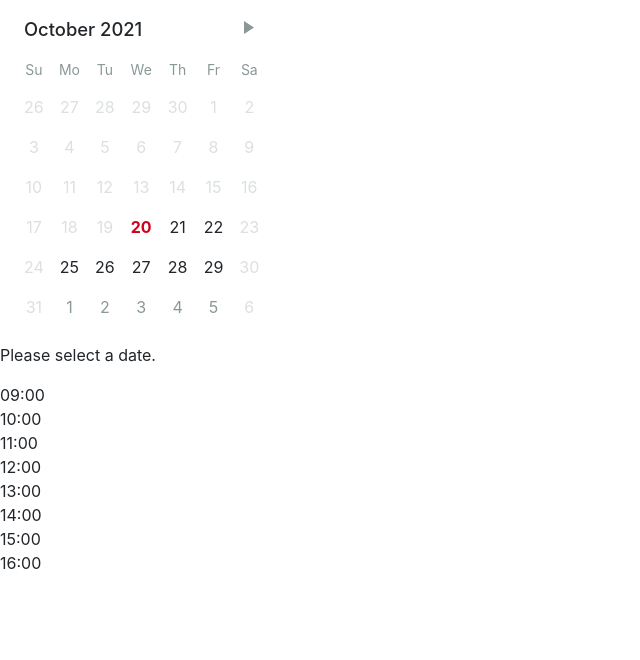
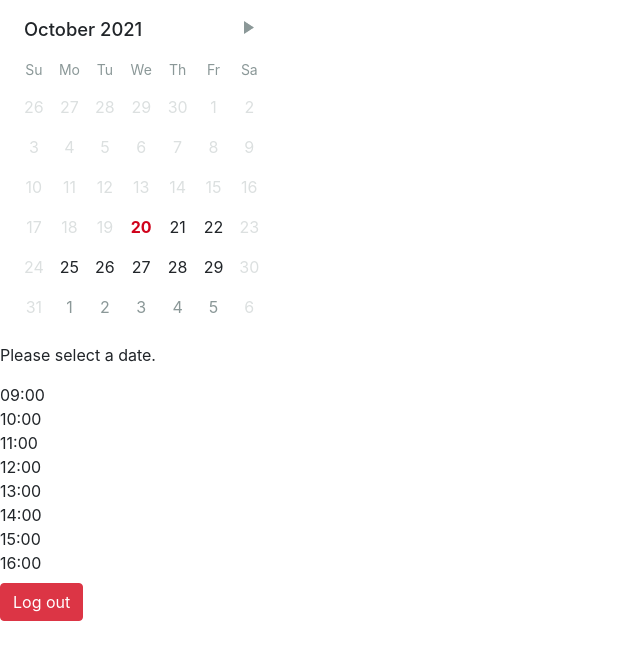
Before and after one commit to iO-Academy/2021-jul-lrss, a React (Create React App) app in the folder client/: page /day-planner in a window 1280 px wide. Shown: the top 660 px of the page, without its empty margins (0-640 px from the left). Built offline with nearby package versions, Linux system fonts and the light colour scheme; no server answers.

Commit message:
added basic logout functionality - needs styling on patient page but looks ok on doc day

```diff
--- a/client/src/Components/DoctorDayPlannerPage/DoctorDayPlannerPage.js
+++ b/client/src/Components/DoctorDayPlannerPage/DoctorDayPlannerPage.js
@@ -6,6 +6,7 @@ import ConfirmAppointmentModal from "../ConfirmAppointmentModal/ConfirmAppointme
 import AppointmentInfoModal from "./AppointmentInfoModal";
 import {Button} from "react-bootstrap";
 import TableRow from "./TableRow";
+import LogoutButton from "../LogoutButton/LogoutButton";
 
 const DoctorDayPlannerPage = () => {
     const [dateSelected, setDateSelected] = useState(new Date())
@@ -200,6 +201,7 @@ const DoctorDayPlannerPage = () => {
                         />
                     </tr>
             </table>
+            <LogoutButton />
         </div>
     )
 }
--- a/client/src/Components/LoginPage/LoginPage.js
+++ b/client/src/Components/LoginPage/LoginPage.js
@@ -57,11 +57,11 @@ const LoginPage = (props) => {
         <div className="loginContainer">
             <Form onSubmit={handleSubmit}>
                 <Form.Group>
-                    <label class="form-label">I would like to log in as a:</label>
+                    <label className="form-label">I would like to log in as a:</label>
                     <select className="form-select form-select-lg mb-3" aria-label=".form-select-lg example"
                             name="isDoctor" id="isDoctor" onChange={handleDoctorChange} value={isDoctor}>
-                        <option class="dropdown-item" value="true">doctor</option>
-                        <option selected class="dropdown-item" value="false">patient</option>
+                        <option className="dropdown-item" value="true">doctor</option>
+                        <option selected className="dropdown-item" value="false">patient</option>
                     </select>
                 </Form.Group>
                 <Form.Group className="mb-3" controlId="formBasicEmail">
--- /dev/null
+++ b/client/src/Components/LogoutButton/LogoutButton.js
@@ -0,0 +1,26 @@
+import {Button} from 'react-bootstrap'
+import {useHistory} from "react-router-dom";
+
+const LogoutButton = () => {
+    const history = useHistory()
+    const logOut = () => {
+        const url = 'http://localhost:3001/logout'
+        const requestOptions = {
+            method: 'GET',
+            headers: { 'Content-Type': 'application/json' },
+        }
+
+        fetch(url, requestOptions)
+            .then(response => {
+                if(response.status === 200) {
+                    history.push('/')
+                }
+            })
+    }
+
+    return (
+        <Button className="btn-danger" onClick={logOut}>Log out</Button>
+    )
+}
+
+export default LogoutButton
--- a/client/src/Components/PatientBookingPage/PatientBookingPage.js
+++ b/client/src/Components/PatientBookingPage/PatientBookingPage.js
@@ -7,6 +7,7 @@ import AppointmentSelector from "../AppointmentSelector/AppointmentSelector";
 import DoctorSelector from "../DoctorSelector/DoctorSelector";
 import ConfirmAppointmentModal from "../ConfirmAppointmentModal/ConfirmAppointmentModal";
 import ReasonForVisitTextArea from "../ReasonForVisitTextArea/ReasonForVisitTextArea";
+import LogoutButton from "../LogoutButton/LogoutButton";
 
 
 
--- a/client/src/Components/PatientProfilePage/PatientProfilePage.js
+++ b/client/src/Components/PatientProfilePage/PatientProfilePage.js
@@ -1,9 +1,13 @@
 import React from "react";
 import PatientProfileCard from "../PatientProfileCard/PatientProfileCard";
+import LogoutButton from "../LogoutButton/LogoutButton";
 
 const PatientProfilePage = () => {
     return (
-        <PatientProfileCard />
+        <div>
+            <PatientProfileCard />
+            <LogoutButton />
+        </div>
     )
 }
 
```
Also changed, not shown: 1 other file (tests, documents, lock files or other folders).
